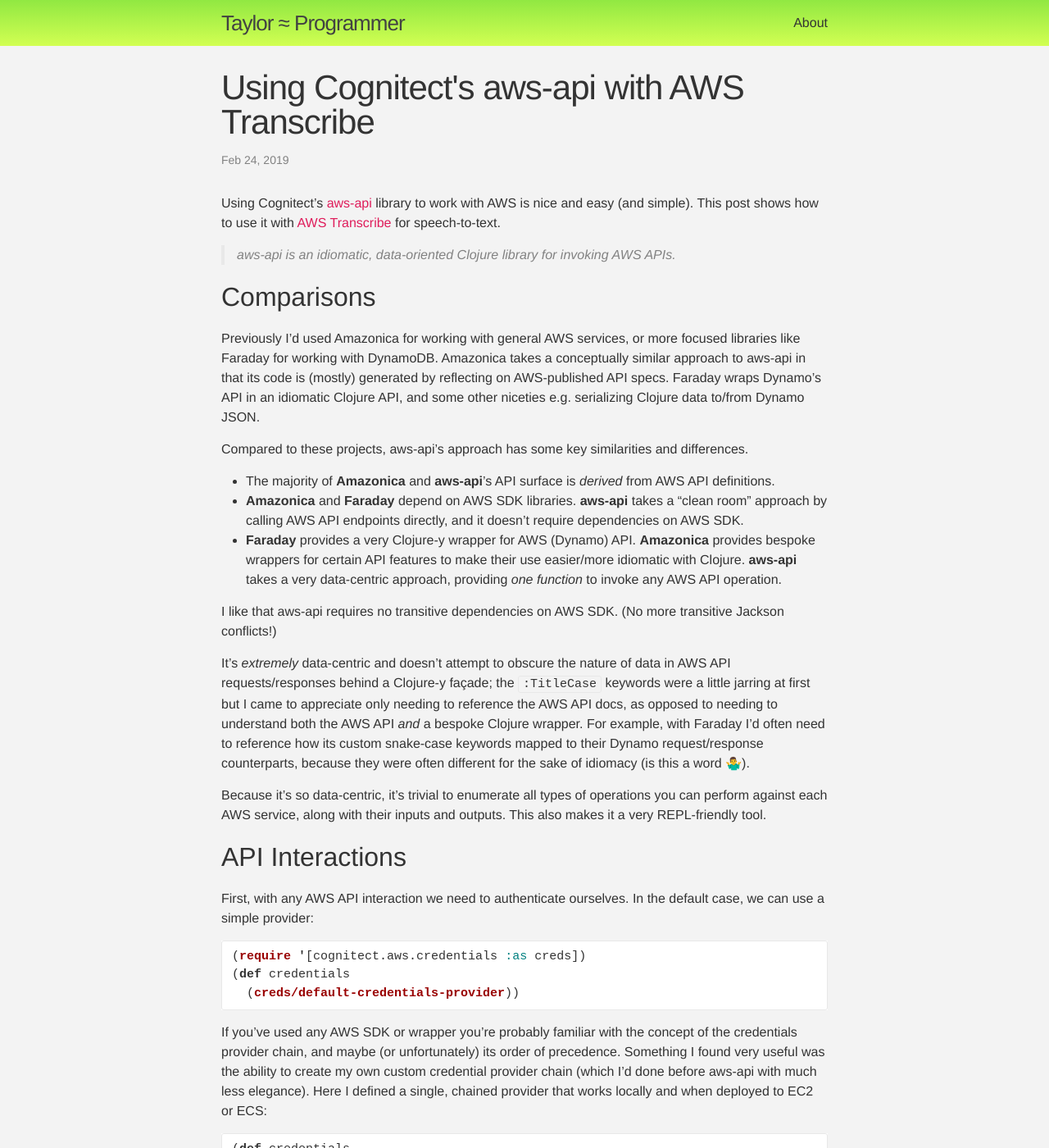
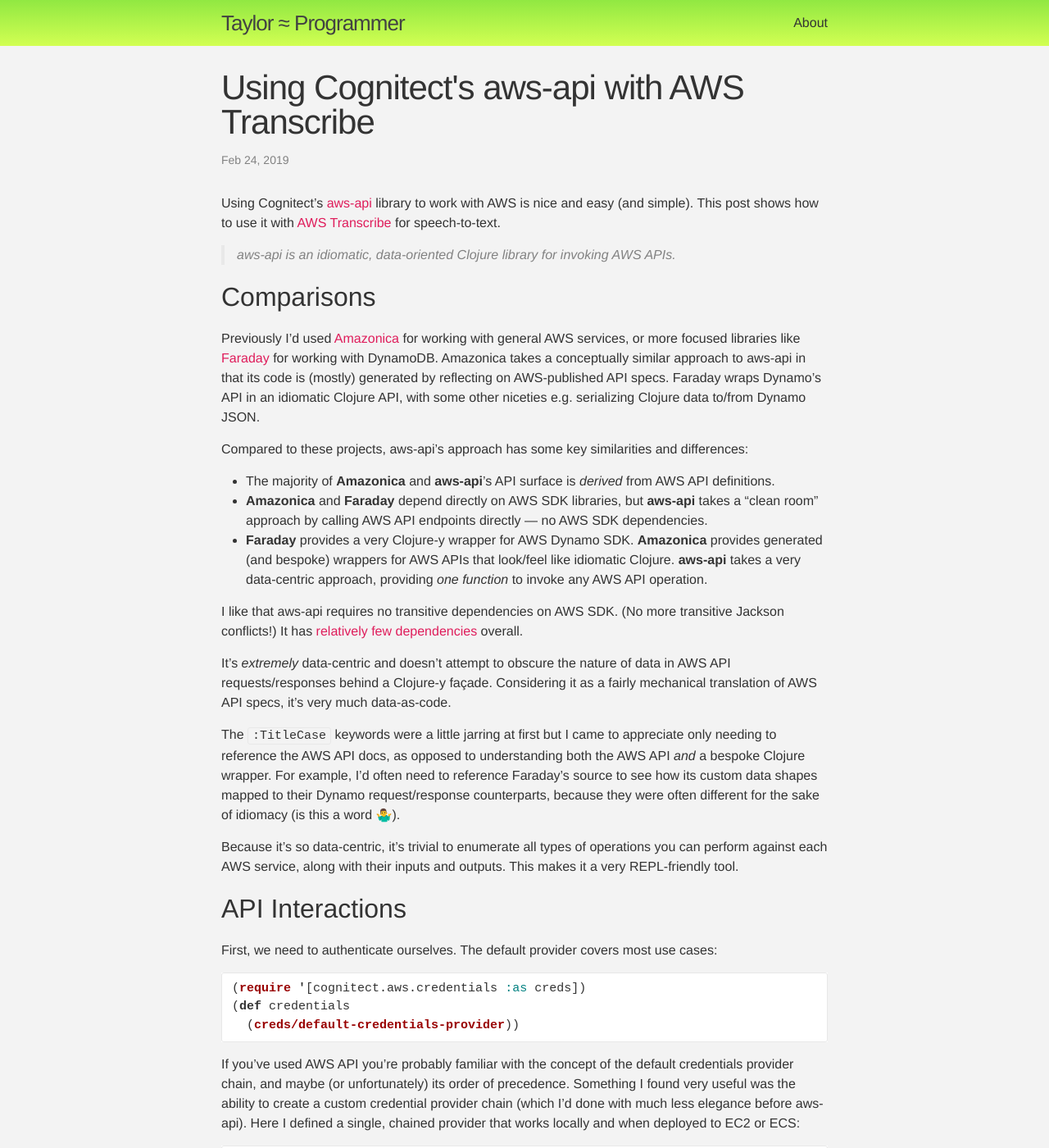
Before and after one commit to taylorwood/taylorwood.github.io, a Jekyll site: the page built from _posts/2019-02-24-aws-api.md, in a window 1280 px wide and 1400 px high. Shown: the whole window at 82% size. Built offline with Jekyll 4.4.1, drawn with Linux system fonts in a browser that asks for light colours; some of the changed text lies outside the part shown.

Commit message:
Links, fixes

````diff
--- a/_posts/2019-02-24-aws-api.md
+++ b/_posts/2019-02-24-aws-api.md
@@ -11,29 +11,31 @@
 
 ## Comparisons
 
-Previously I'd used Amazonica for working with general AWS services, or more focused libraries like Faraday for working with DynamoDB. Amazonica takes a conceptually similar approach to aws-api in that its code is (mostly) generated by reflecting on AWS-published API specs. Faraday wraps Dynamo's API in an idiomatic Clojure API, and some other niceties e.g. serializing Clojure data to/from Dynamo JSON.
+Previously I'd used [Amazonica](https://github.com/mcohen01/amazonica) for working with general AWS services, or more focused libraries like [Faraday](https://github.com/ptaoussanis/faraday) for working with DynamoDB. Amazonica takes a conceptually similar approach to aws-api in that its code is (mostly) generated by reflecting on AWS-published API specs. Faraday wraps Dynamo's API in an idiomatic Clojure API, with some other niceties e.g. serializing Clojure data to/from Dynamo JSON.
 
-Compared to these projects, aws-api's approach has some key similarities and differences.
+Compared to these projects, aws-api's approach has some key similarities and differences:
 - The majority of **Amazonica** and **aws-api**'s API surface is _derived_ from AWS API definitions.
-- **Amazonica** and **Faraday** depend on AWS SDK libraries. **aws-api** takes a "clean room" approach by calling AWS API endpoints directly, and it doesn't require dependencies on AWS SDK.
-- **Faraday** provides a very Clojure-y wrapper for AWS (Dynamo) API. **Amazonica** provides bespoke wrappers for certain API features to make their use easier/more idiomatic with Clojure. **aws-api** takes a very data-centric approach, providing _one function_ to invoke any AWS API operation.
+- **Amazonica** and **Faraday** depend directly on AWS SDK libraries, but **aws-api** takes a "clean room" approach by calling AWS API endpoints directly — no AWS SDK dependencies.
+- **Faraday** provides a very Clojure-y wrapper for AWS Dynamo SDK. **Amazonica** provides generated (and bespoke) wrappers for AWS APIs that look/feel like idiomatic Clojure. **aws-api** takes a very data-centric approach, providing _one function_ to invoke any AWS API operation.
 
-I like that aws-api requires no transitive dependencies on AWS SDK. (No more transitive Jackson conflicts!)
+I like that aws-api requires no transitive dependencies on AWS SDK. (No more transitive Jackson conflicts!) It has [relatively few dependencies](https://github.com/cognitect-labs/aws-api/blob/master/deps.edn) overall.
 
-It's _extremely_ data-centric and doesn't attempt to obscure the nature of data in AWS API requests/responses behind a Clojure-y façade; the `:TitleCase` keywords were a little jarring at first but I came to appreciate only needing to reference the AWS API docs, as opposed to needing to understand both the AWS API _and_ a bespoke Clojure wrapper. For example, with Faraday I'd often need to reference how its custom snake-case keywords mapped to their Dynamo request/response counterparts, because they were often different for the sake of idiomacy (is this a word 🤷‍♂️).
+It's _extremely_ data-centric and doesn't attempt to obscure the nature of data in AWS API requests/responses behind a Clojure-y façade. Considering it as a fairly mechanical translation of AWS API specs, it's very much data-as-code.
 
-Because it's so data-centric, it's trivial to enumerate all types of operations you can perform against each AWS service, along with their inputs and outputs. This also makes it a very REPL-friendly tool.
+The `:TitleCase` keywords were a little jarring at first but I came to appreciate only needing to reference the AWS API docs, as opposed to understanding both the AWS API _and_ a bespoke Clojure wrapper. For example, I'd often need to reference Faraday's source to see how its custom data shapes mapped to their Dynamo request/response counterparts, because they were often different for the sake of idiomacy (is this a word 🤷‍♂️).
+
+Because it's so data-centric, it's trivial to enumerate all types of operations you can perform against each AWS service, along with their inputs and outputs. This makes it a very REPL-friendly tool.
 
 ## API Interactions
 
-First, with any AWS API interaction we need to authenticate ourselves. In the default case, we can use a simple provider:
+First, we need to authenticate ourselves. The default provider covers most use cases:
 ```clojure
 (require '[cognitect.aws.credentials :as creds])
 (def credentials
   (creds/default-credentials-provider))
 ```
-If you've used any AWS SDK or wrapper you're probably familiar with the concept of the credentials provider chain, and maybe (or unfortunately) its order of precedence.
-Something I found very useful was the ability to create my own custom credential provider chain (which I'd done before aws-api with much less elegance). Here I defined a single, chained provider that works locally and when deployed to EC2 or ECS:
+If you've used AWS API you're probably familiar with the concept of the default credentials provider chain, and maybe (or unfortunately) its order of precedence.
+Something I found very useful was the ability to create a custom credential provider chain (which I'd done with much less elegance before aws-api). Here I defined a single, chained provider that works locally and when deployed to EC2 or ECS:
 ```clojure
 (def credentials
   (creds/chain-credentials-provider
@@ -44,15 +46,15 @@
 
 The next thing we'll need is a client to our AWS API, in this case Transcribe:
 ```clojure
+(require '[cognitect.aws.client.api :as aws])
 (def transcribe
-  (aws/client {:api                  :transcribe
-               :region               :us-east-1
+  (aws/client {:api :transcribe
+               :region :us-east-1
                :credentials-provider credentials}))
 ```
 
-Then we can start making calls to the API. Because aws-api is so data-centric, there's only one function for interacting with the API: `invoke`. Everything else is data. If you want to see all possible operations, you can use the `ops` function. You can then pick/filter those results and get detailed documentation for each with the `doc` function.
+Because aws-api is so data-centric, there's only one function for interacting with the API: `invoke`. Everything else is data. If you want to see all operations for an API, you can use the `ops` function.
 ```clojure
-(require '[cognitect.aws.client.api :as aws])
 (aws/ops transcribe)
 =>
 {...
@@ -191,7 +193,7 @@
 
       "COMPLETED"
       (-> (read-file "my-unique-bucket" (str job-name ".json"))
-          json/read-str ;; clojure.data.json
+          (json/read-str) ;; clojure.data.json
           (get-in ["results" "transcripts" 0 "transcript"]))
 
       (throw (ex-info "Transcribe failed" job)))))
````
Also changed, not shown: other parts of _posts/2019-02-24-aws-api.md (+2 -2 lines).
